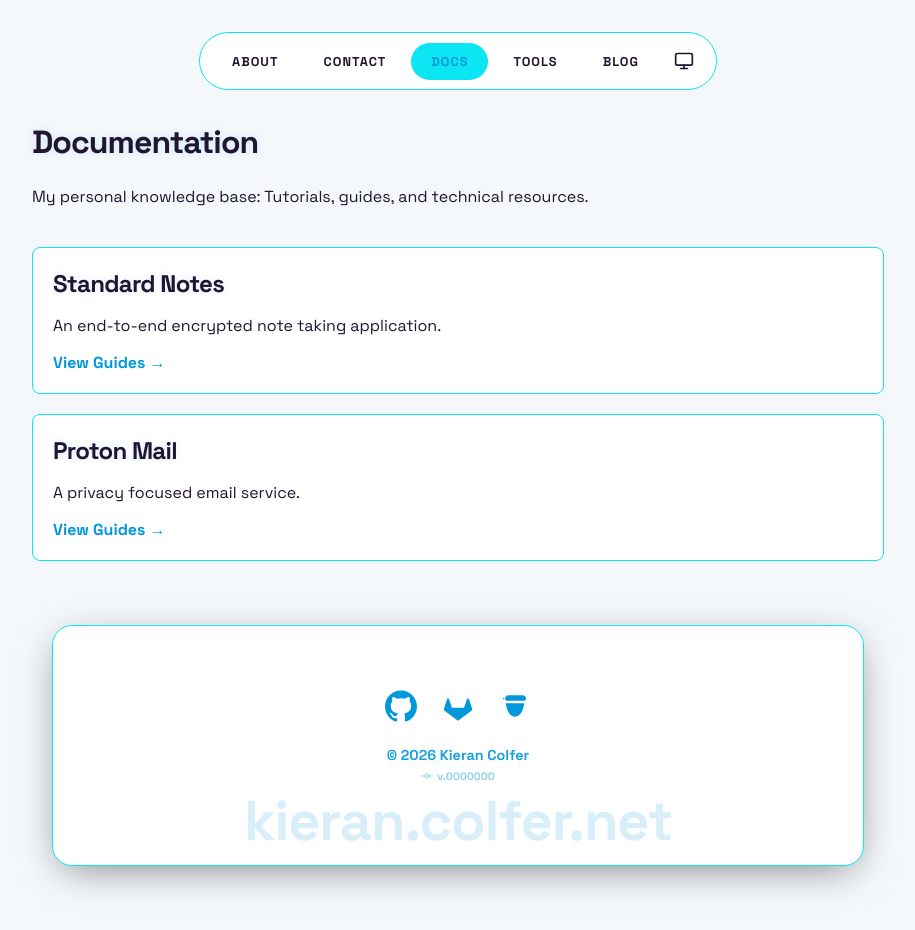
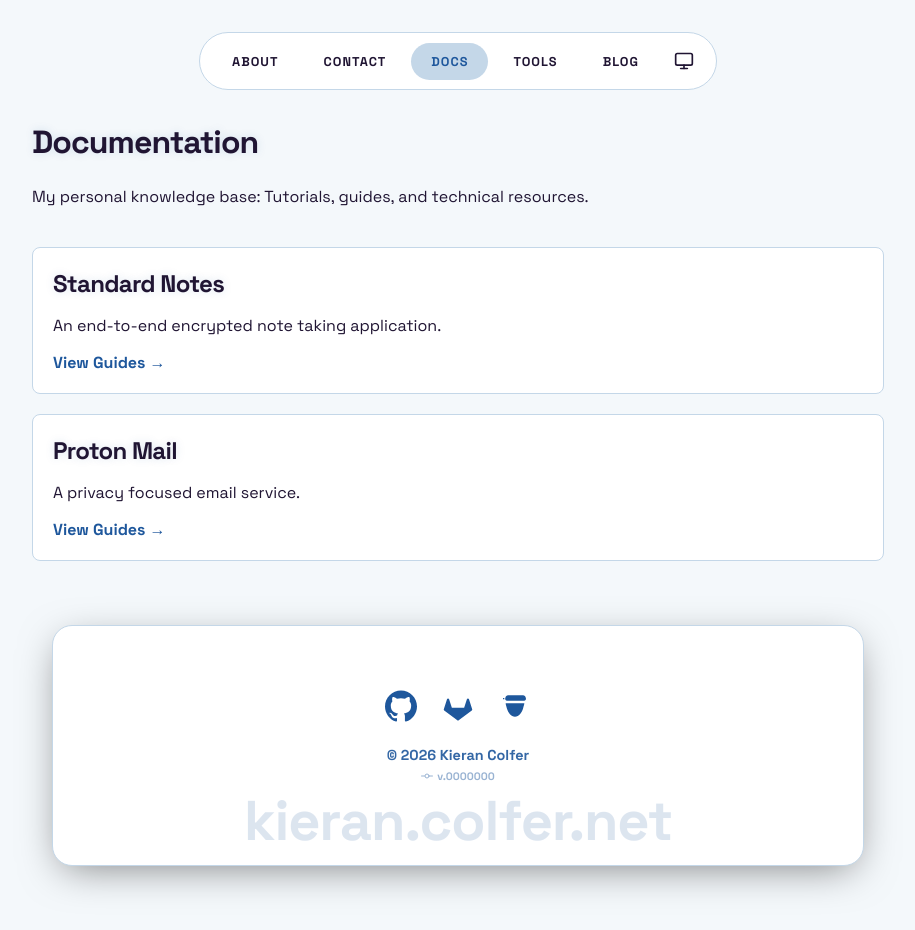
Before and after one commit to PASSK3YS/PASSK3YS.github.io, a Jekyll site: the page built from docs.md, in a window 1280 px wide. Shown: the whole page, without its empty margins (182-1097 px from the left). Built offline with Jekyll 4.4.1, drawn with Linux system fonts in a browser that asks for light colours.

Commit message:
chore: update highlight on light theme

```diff
--- a/assets/css/style.css
+++ b/assets/css/style.css
@@ -30,11 +30,11 @@
     --bg: #f4f8fb;
     --text: #201533;
     --text-muted: #203562;
-    --accent: #0098db;
-    --accent-hover: #1e579c;
-    --border: #0ce6f2;
+    --accent: #1e579c;
+    --accent-hover: #0098db;
+    --border: #c4d7e8;
     --nav-bg: #ffffff;
-    --accent-glow: rgba(0, 152, 219, 0.15);
+    --accent-glow: rgba(30, 87, 156, 0.15);
 }
 
 body, .footer-card, .profile-img, pre, code, h1, h2, h3, a, blockquote {
```
